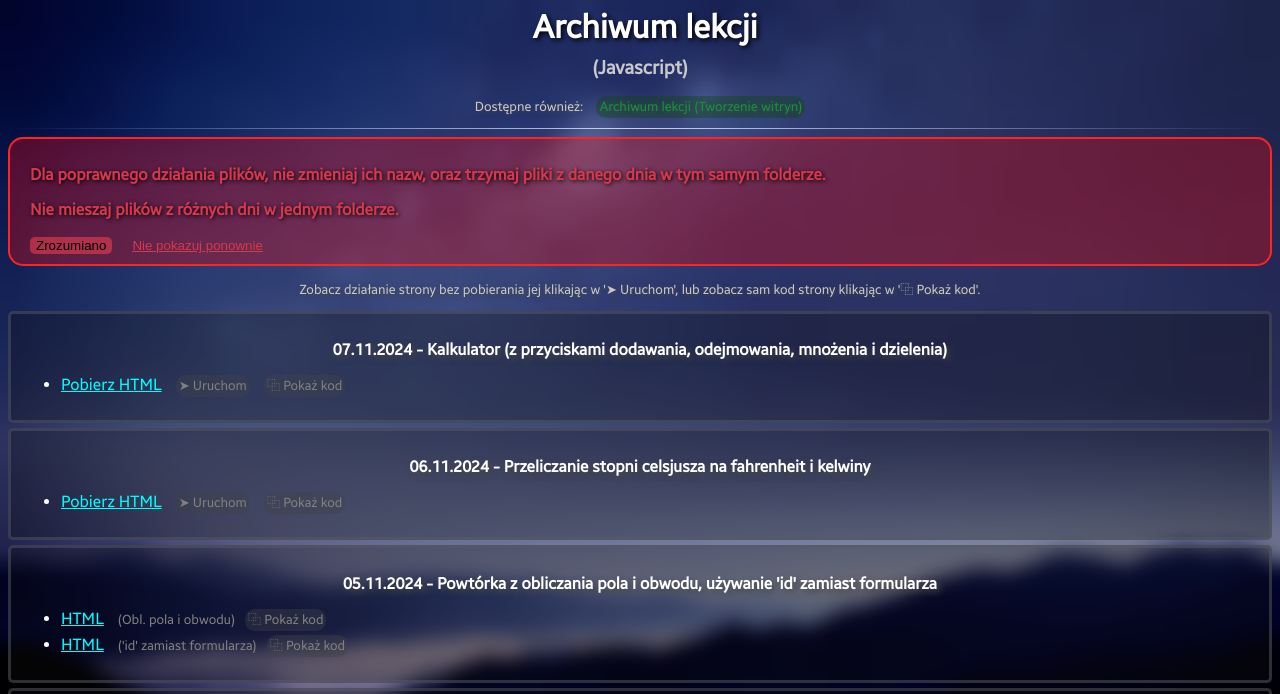
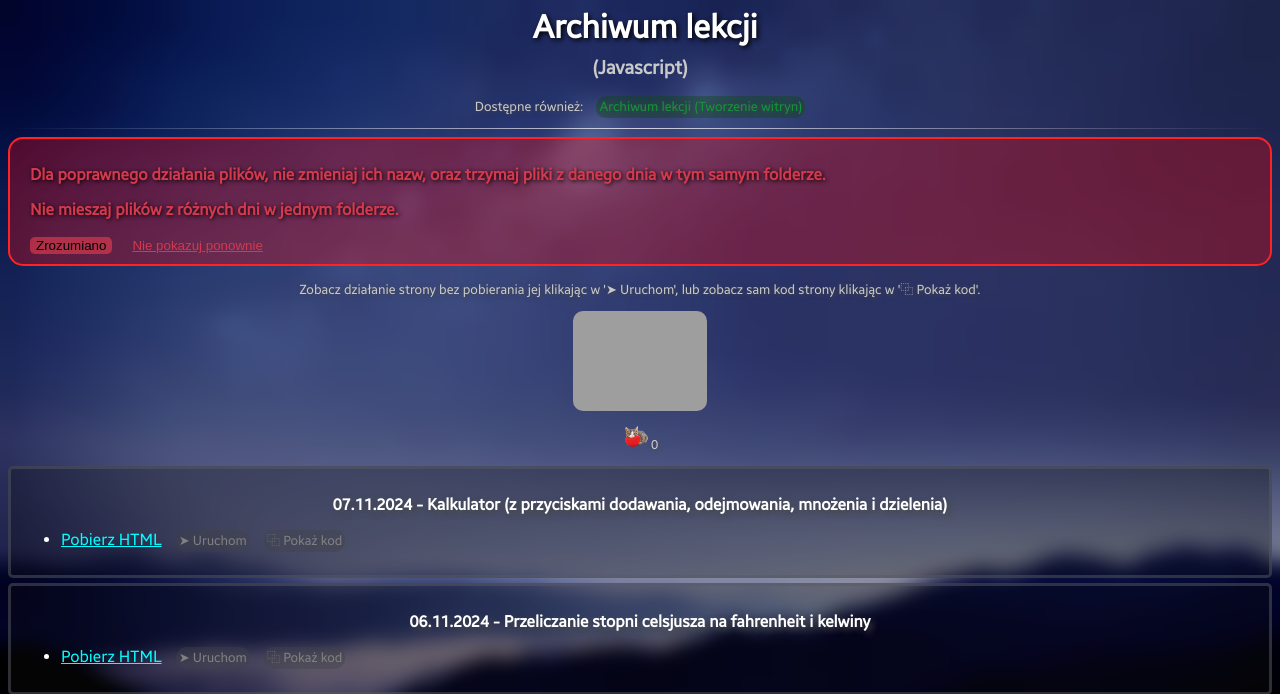
Before and after one commit to MaxMiL4N/archiwum_lekcji, a PHP site: page / in a window 1280 px wide. Shown: the top 694 px of the page. Run offline with PHP 8.4, Linux system fonts and the light colour scheme; grey boxes are pictures that could not be loaded.

Commit message:
kicia counter TESTS

```diff
--- /dev/null
+++ b/cat_clicker.js
@@ -0,0 +1,28 @@
+var counter_kicia = getCookie("klikniecia_kici");
+kici_counter.innerHTML="<img src='cat_cursor.png' height='25px'>"+counter_kicia;
+
+
+function klikniecie_kici() {
+
+    counter_kicia+=1;
+    kici_counter.innerHTML="<img src='cat_cursor.png' height='25px'>"+counter_kicia;
+
+    document.cookie="klikniecia_kici="+counter_kicia;
+
+
+
+}
+function KiciaClicksfunction() {
+
+
+
+      /*  document.cookie = "fff=true";
+        console.log("Warning hidden successfully.");
+        var x = document.getElementById("div_warning");
+        if (x.style.display == "none") {
+          x.style.display = "block";
+        } else {
+          x.style.display = "none";
+        }
+          */
+      }
--- a/css.css
+++ b/css.css
@@ -225,3 +225,20 @@ a.invisible{
     color:rgb(255, 255, 255);
     text-decoration: none;
 }
+.cat_image{
+    margin-bottom: 0px;
+    border-radius: 10px;
+    display: block;
+    margin-left: auto;
+    margin-right: auto;
+}
+.cat_image:hover{
+    color:lightgray;
+    box-shadow: 0px 0px 5px 0px;
+    transition: 0.2s;
+    /*cursor: url('cat_cursor.png'), auto;*/
+}
+.cat_image:active{
+    color:rgb(255, 0, 0);
+    box-shadow: 0px 0px 5px 0px;
+}
--- a/index.html
+++ b/index.html
@@ -47,8 +47,12 @@
     <script src="cookie_check.js"></script>
     <script src="warning_toggle.js"></script>
     <script src="warning_off.js"></script>
+    <script src="cat_clicker.js"></script>
 
     <p class="info">Zobacz działanie strony bez pobierania jej klikając w '➤ Uruchom', lub zobacz sam kod strony klikając w '⿻ Pokaż kod'.</p>
+    <img src="cat-gif.gif" height="100px" class="cat_image" onclick="klikniecie_kici()">
+    <p id="kici_counter" class="info"><img src="cat_cursor.png" height="25px">0</p>
+
 
     <div class="day">
         <p>07.11.2024 - Kalkulator (z przyciskami dodawania, odejmowania, mnożenia i dzielenia)</p>
```
Also changed, not shown: cat_cursor.png (added), 1 other file.
